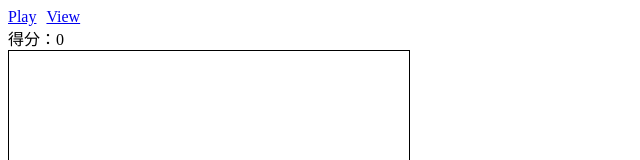
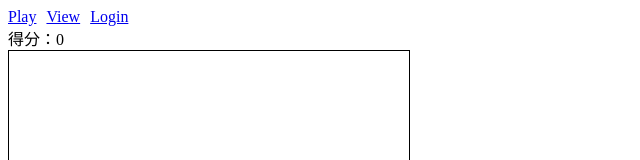
Before and after one commit to hsiaofongw/tetris-d3-angular-demo, an Angular app: page /play in a window 1280 px wide. Shown: the top 160 px of the page, without its empty margins (0-640 px from the left). Built offline with nearby package versions, Linux system fonts and the light colour scheme.

Commit message:
chore: 试验oauth

```diff
--- a/src/app/app-routing.module.ts
+++ b/src/app/app-routing.module.ts
@@ -1,5 +1,6 @@
 import { NgModule } from '@angular/core';
 import { RouterModule, Routes } from '@angular/router';
+import { GithubOauthRedirectBackComponent } from './github-oauth-redirect-back/github-oauth-redirect-back.component';
 import { PlayComponent } from './play/play.component';
 import { ViewComponent } from './view/view.component';
 
@@ -7,6 +8,7 @@ const routes: Routes = [
   { path: '', redirectTo: 'play', pathMatch: 'full'},
   { path: 'play', component: PlayComponent },
   { path: 'view', component: ViewComponent },
+  { path: 'github-oauth-redirect-back', component: GithubOauthRedirectBackComponent },
 ];
 
 @NgModule({
--- a/src/app/app.component.html
+++ b/src/app/app.component.html
@@ -1,5 +1,6 @@
 <div class="nav">
   <div><a [routerLink]="'play'">Play</a></div>
   <div><a [routerLink]="'view'">View</a></div>
+  <div *ngIf="loginRedirectTo"><a [href]="loginRedirectTo">Login</a></div>
 </div>
 <router-outlet></router-outlet>
--- a/src/app/app.component.ts
+++ b/src/app/app.component.ts
@@ -1,4 +1,6 @@
 import { Component } from '@angular/core';
+import { DomSanitizer, SafeUrl } from '@angular/platform-browser';
+import { Router } from '@angular/router';
 
 @Component({
   selector: 'app-root',
@@ -6,4 +8,15 @@ import { Component } from '@angular/core';
   styleUrls: ['./app.component.scss'],
 })
 export class AppComponent {
+  clientId = 'Iv1.904dfc227b774cc7';
+  githubRequestAuthorizationBaseURL = 'https://github.com/login/oauth/authorize';
+  loginRedirectTo?: SafeUrl;
+
+  constructor(private router: Router, private domSanitizer: DomSanitizer) {}
+
+  ngOnInit(): void {
+    const githubURLObject = new URL(this.githubRequestAuthorizationBaseURL);
+    githubURLObject.searchParams.append('client_id', this.clientId);
+    this.loginRedirectTo = this.domSanitizer.bypassSecurityTrustUrl(githubURLObject.toString())
+  }
 }
--- a/src/app/app.module.ts
+++ b/src/app/app.module.ts
@@ -37,9 +37,10 @@ import { GridDisplayComponent } from './grid-display/grid-display.component';
 import { PlayComponent } from './play/play.component';
 import { ViewComponent } from './view/view.component';
 import { ShapeViewComponent } from './shape-view/shape-view.component';
+import { GithubOauthRedirectBackComponent } from './github-oauth-redirect-back/github-oauth-redirect-back.component';
 
 @NgModule({
-  declarations: [AppComponent, GridDisplayComponent, PlayComponent, ViewComponent, ShapeViewComponent],
+  declarations: [AppComponent, GridDisplayComponent, PlayComponent, ViewComponent, ShapeViewComponent, GithubOauthRedirectBackComponent],
   imports: [BrowserModule, AppRoutingModule],
   providers: [
     ShapePatternDetectAndRotate,
--- /dev/null
+++ b/src/app/github-oauth-redirect-back/github-oauth-redirect-back.component.html
@@ -0,0 +1,6 @@
+<ng-container *ngIf="!!code">
+  <div>
+    <span>code:</span>
+    <span>{{ code }}</span>
+  </div>
+</ng-container>
--- /dev/null
+++ b/src/app/github-oauth-redirect-back/github-oauth-redirect-back.component.ts
@@ -0,0 +1,20 @@
+import { Component, OnInit } from '@angular/core';
+import { ActivatedRoute } from '@angular/router';
+
+@Component({
+  selector: 'app-github-oauth-redirect-back',
+  templateUrl: './github-oauth-redirect-back.component.html',
+  styleUrls: ['./github-oauth-redirect-back.component.scss']
+})
+export class GithubOauthRedirectBackComponent implements OnInit {
+
+  code?: string;
+
+  constructor(private route: ActivatedRoute) { }
+
+  ngOnInit(): void {
+    window.console.log(this.route.snapshot.queryParams);
+    this.code = this.route.snapshot.queryParamMap.get('code') ?? '';
+  }
+
+}
```
Also changed, not shown: src/app/github-oauth-redirect-back/github-oauth-redirect-back.component.scss (added), 1 other file (tests, documents, lock files or other folders).
